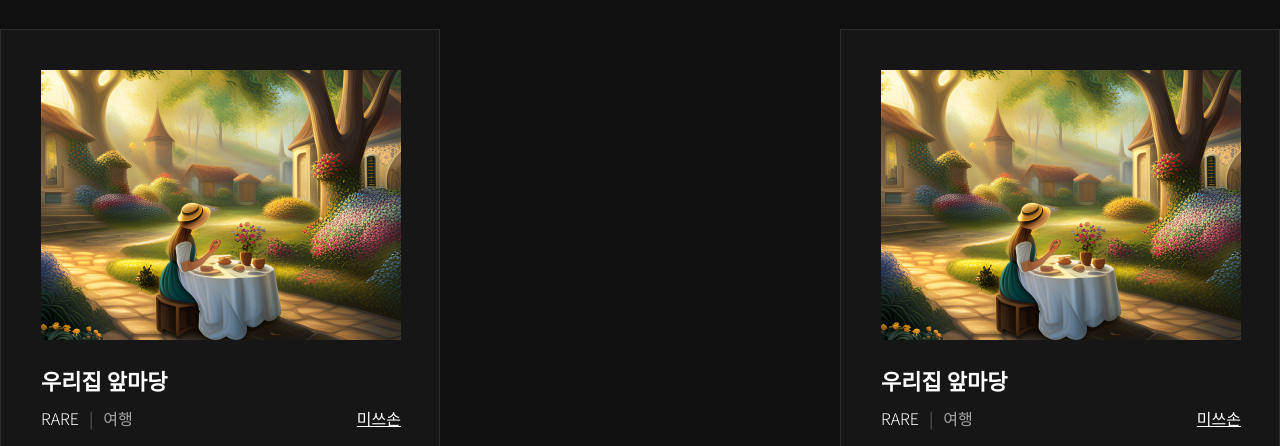
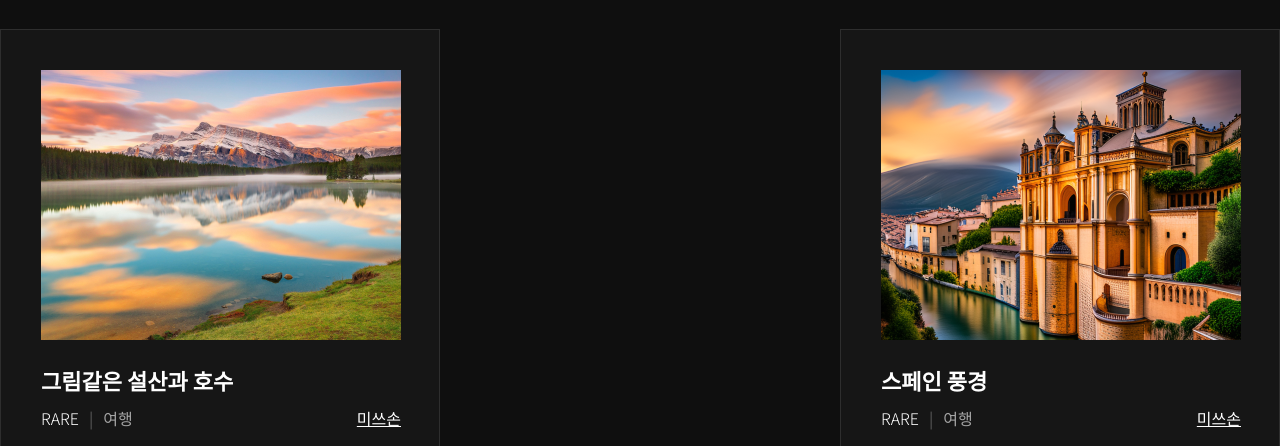
Before and after one commit to Jin-coding-333/3-my_favorite_photo-2team-fe, a Next.js app: page /my_gallery in a window 1280 px wide. Shown: the part 506-952 px from the top of the page. Built offline with nearby package versions, Linux system fonts and the light colour scheme; no server answers.

Commit message:
feat: PhotoCard 컴포넌트에 이미지와 카드명 적용

```diff
--- a/components/card/photoCard/PhotoCard.jsx
+++ b/components/card/photoCard/PhotoCard.jsx
@@ -7,8 +7,9 @@ import useIsMobileView from '@/lib/hooks/useIsMobileView';
 export default function PhotoCard({ cardType, isSoldOut, data }) {
   // data.title 이렇게 가져올 수 있게
   // 데이터 예시
-  const imgUrl = '/img/image1.png';
-  const title = '우리집 앞마당';
+  console.log('data', data);
+  const imgUrl = data.imagePath;
+  const title = data.name;
   const user = '미쓰손';
   const grade = 'RARE';
   const genre = '여행';
```
